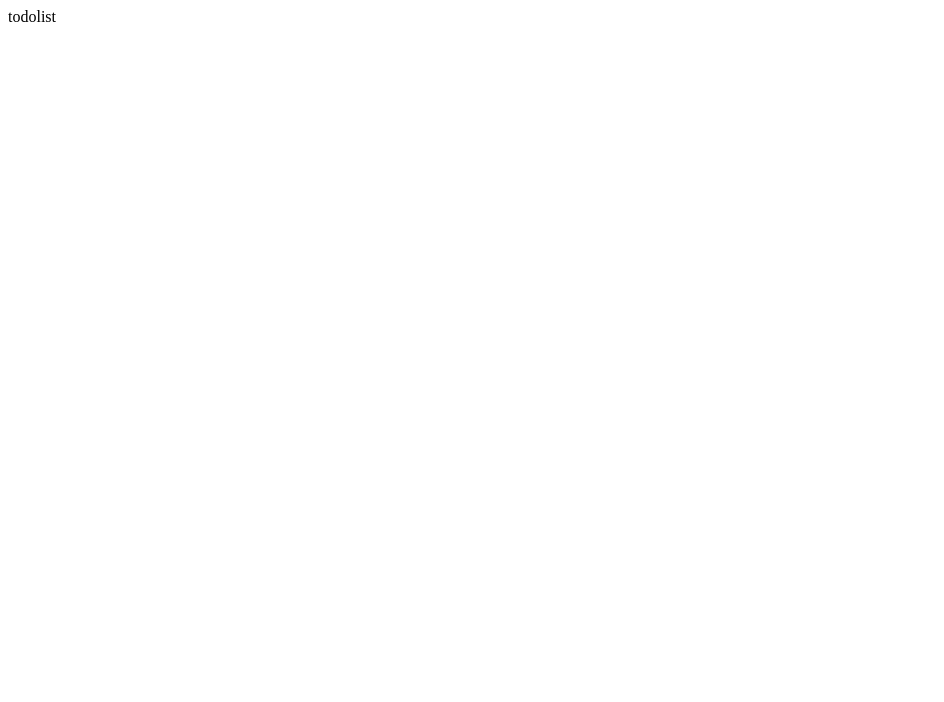
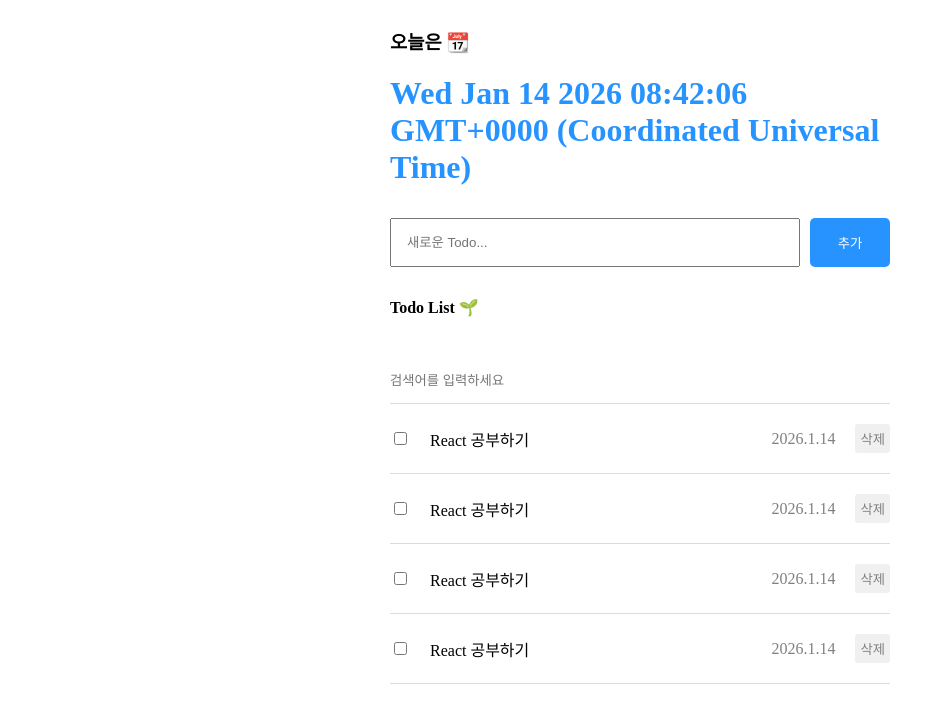
Before and after one commit to cseJeoni/section08_todolist, a React (Vite) app: page / in a window 1280 px wide. Shown: the top 702 px of the page, without its empty margins (0-944 px from the left). Built offline with nearby package versions, Linux system fonts and the light colour scheme.

Commit message:
8.2) UI 구현하기 - 내가 구현

```diff
--- a/src/App.css
+++ b/src/App.css
@@ -0,0 +1,7 @@
+.App {
+  width: 500px;
+  margin: 0 auto;
+  display: flex;
+  flex-direction: column;
+  gap: 10px;
+}
--- a/src/App.jsx
+++ b/src/App.jsx
@@ -1,13 +1,18 @@
 import { useState } from 'react'
 import './App.css'
+import Header from './components/Header'
+import Editor from './components/Editor'
+import List from './components/List'
 
 function App() {
 
 
   return (
-    <>
-      todolist
-    </>
+    <div className="App">
+      <Header/>
+      <Editor />
+      <List />
+    </div>
   )
 }
 
--- /dev/null
+++ b/src/components/Editor.css
@@ -0,0 +1,19 @@
+.Editor {
+    display: flex;
+    gap: 10px;
+}
+
+.Editor > button {
+    cursor: point;
+    width: 80px;
+    border: none;
+    background-color: rgb(38, 147, 255);
+    color: white;
+    border-radius: 5px;
+    padding: 15px;
+}
+
+.Editor > input {
+    padding: 15px;
+    flex: 1;
+}
--- /dev/null
+++ b/src/components/Editor.jsx
@@ -0,0 +1,16 @@
+import './Editor.css';
+
+const Editor = () => {
+
+    return (
+
+        <div className="Editor">
+
+            <input placeholder="새로운 Todo..."></input>
+            <button>추가</button>
+
+        </div>
+    )
+}
+
+export default Editor;
--- /dev/null
+++ b/src/components/Header.css
@@ -0,0 +1,3 @@
+.Header > h1 {
+    color: rgb(38, 147, 255);
+}
--- /dev/null
+++ b/src/components/Header.jsx
@@ -0,0 +1,15 @@
+import './Header.css'
+
+
+const Header = () => {
+
+    return (
+
+        <div className="Header">
+        <h3>오늘은 📆</h3>
+        <h1>{new Date().toString()}</h1>
+        </div>
+    )
+}
+
+export default Header;
--- /dev/null
+++ b/src/components/List.css
@@ -0,0 +1,12 @@
+.List {
+    display: flex;
+    flex-direction: column;
+    gap: 20px;
+}
+
+.List > input {
+    flex: 1;
+    padding: 15px 0px;
+    border: none;
+    border-bottom: 1px solid rgb(220,220,220);
+}
--- /dev/null
+++ b/src/components/List.jsx
@@ -0,0 +1,18 @@
+import TodoItem from './TodoItem'
+import './List.css'
+
+const List = () => {
+
+    return (
+        <div className="List">
+            <h4>Todo List 🌱 </h4>
+        <input placeholder="검색어를 입력하세요"></input>
+        <TodoItem />
+        <TodoItem />
+        <TodoItem />
+        <TodoItem />
+        </div>
+    )
+}
+
+export default List;
--- /dev/null
+++ b/src/components/TodoItem.css
@@ -0,0 +1,25 @@
+.TodoItem {
+    display: flex;
+    flex: 1;
+    padding-bottom: 20px;
+    gap: 20px;
+    align-items: center;
+    border-bottom: 1px solid rgb(220,220,220);
+}
+
+.TodoItem .content {
+    flex: 1;
+}
+
+.TodoItem .date {
+    color: #808080;
+}
+
+.TodoItem > button {
+    background-color: #f0f0f0;
+    color: #808080;
+    border: none;
+    border-radius: 3px;
+    padding: 5px;
+    cursor: pointer;
+}
--- /dev/null
+++ b/src/components/TodoItem.jsx
@@ -0,0 +1,16 @@
+import './TodoItem.css'
+
+
+const TodoItem = () => {
+
+    return (
+        <div className="TodoItem">
+            <input type="checkbox"></input>
+            <div className="content">React 공부하기</div>
+            <div className="date">2026.1.14</div>
+            <button>삭제</button>
+        </div>
+    )
+}
+
+export default TodoItem;
```
Also changed, not shown: src/main.jsx (line endings or trailing spaces).
